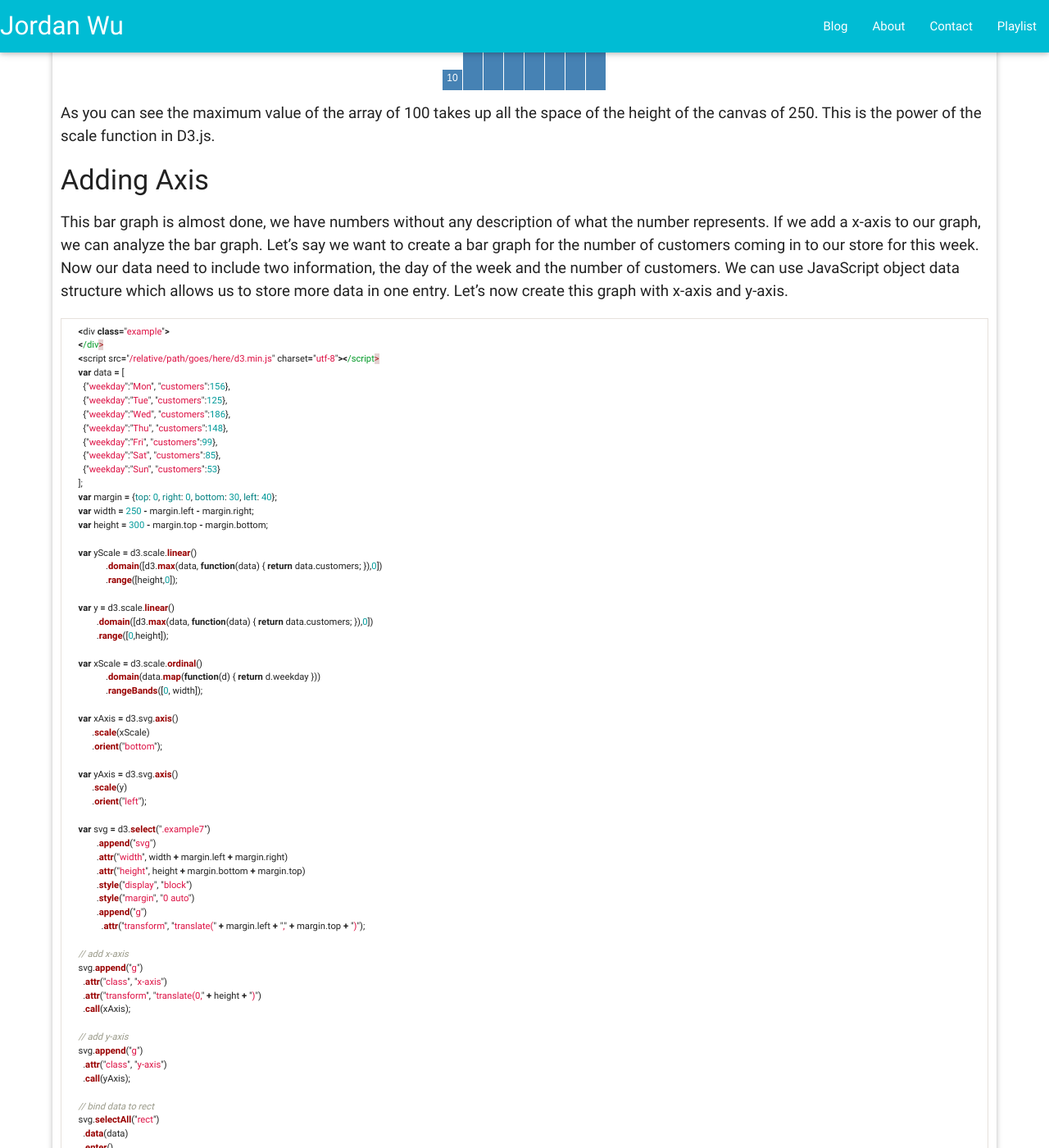
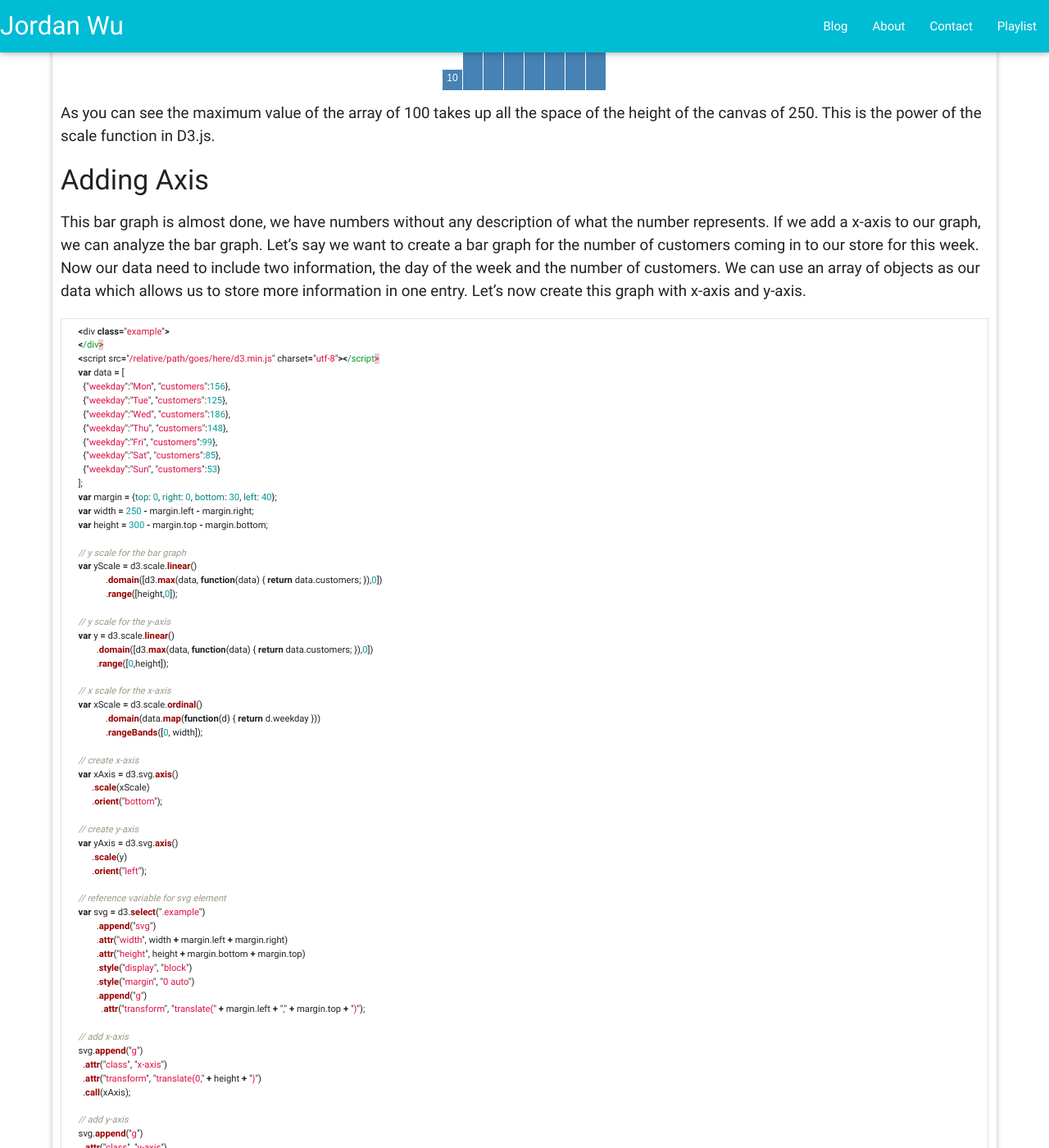
Before and after one commit to JordanSpencerWu/old-website, a Jekyll site: the page built from _posts/blog/2016/March/2016-03-04-learning-d3js.markdown, in a window 1280 px wide and 1400 px high, scrolled down 6736 px. Shown: the whole window at 82% size. Built offline with Jekyll 4.4.1, drawn with Linux system fonts in a browser that asks for light colours; nearby versions of some CDN libraries; comment, search, counter and statistics services are not loaded; some of the changed text lies outside the part shown.

Commit message:
fix a few typo in d3.js blog

```diff
--- a/_posts/blog/2016/March/2016-03-04-learning-d3js.markdown
+++ b/_posts/blog/2016/March/2016-03-04-learning-d3js.markdown
@@ -53,7 +53,7 @@
 into our DOM.
 
 {% highlight html %}
-  <div class="example1">
+  <div class="example">
     <svg>
       <rect width="50" height="100" style="fill: steelblue;"></rect>
     </svg>
@@ -63,8 +63,8 @@
 #### Let's Make a Bar Graph
 Making a `rect` svg element is easy, but it doesn't tell us anything! For
 the `rect` to be meaningful it has to represent some data or number. Lets learn how to
-bind data to our `rect` elements. The easiest way to store our data is in a `Array`
-in JavaScript. Let's bind our `rect` elements to data from a array.
+bind data to our `rect` elements. The easiest way to store our data is in an `Array`
+in JavaScript. Let's bind our `rect` elements to data from an array.
 
 {% highlight html %}
   <div class="example">
@@ -98,16 +98,16 @@
 Now that looks like a bar graph! Lets break down the code:
 
 1. The first things we did was create a few variables that will be used in our svg elements. The data variable is a array of
-numbers that represents the data we want to bind to our svg elements.
+numbers that represents the data we want to bind to our svg element.
 2. Everytime you use D3.js you need to select a element in your DOM as the starting point. After selecting a element using D3.js
 `select` method we can `append` a `svg` element to that selected element. This will create a canvas for our data visualization
 for our svg elements.
 3. We then added our `width` and `height` attributes to our `svg` element.
 4. The `selectAll` method is a bit tricky to understand. This method is used to select all `rect` elements inside our `svg`
-element. Since we created a new `svg` element with nothing in it, the `selectAll` will know that there isn't any `rect`.
+element. Since we created a new `svg` element with nothing in it, the `selectAll` will know that there isn't any `rect` element yet.
 5. The next step is to bind our data to the `rect` elements that we used `selectAll` method to select.
 6. A very important method is `enter` which will append the `rect` into our canvas and will continue appending `rect` elements
-until all the data in the array is binded to a `rect` element.
+until every data in the array is binded to a `rect` element.
 7. Each `rect` element has the following attributes `x`, `y`, `width`, `height` and `style`. The `x` and `y` attributes are for the position of each `rect` element,
 we don't want all the `rect` to have the same position. Another thing is that we don't want the height of
 the `rect` to be the same. That's where `function (d,i)` comes in. This function is a built-in function parameter
@@ -343,7 +343,7 @@
 represents. If we add a x-axis to our graph, we can analyze the bar graph. Let's say we
 want to create a bar graph for the number of customers coming in to our store for this week.
 Now our data need to include two information, the day of the week and the number of customers.
-We can use JavaScript object data structure which allows us to store more data in one entry. Let's
+We can use an array of objects as our data which allows us to store more information in one entry. Let's
 now create this graph with x-axis and y-axis.
 
 {% highlight javascript %}
@@ -363,27 +363,33 @@
   var width = 250 - margin.left - margin.right;
   var height = 300 - margin.top - margin.bottom;
 
+  // y scale for the bar graph
   var yScale = d3.scale.linear()
               .domain([d3.max(data, function(data) { return data.customers; }),0])
               .range([height,0]);
 
+  // y scale for the y-axis
   var y = d3.scale.linear()
           .domain([d3.max(data, function(data) { return data.customers; }),0])
           .range([0,height]);
 
+  // x scale for the x-axis
   var xScale = d3.scale.ordinal()
               .domain(data.map(function(d) { return d.weekday }))
               .rangeBands([0, width]);
 
+  // create x-axis
   var xAxis = d3.svg.axis()
         .scale(xScale)
         .orient("bottom");
 
+  // create y-axis
   var yAxis = d3.svg.axis()
         .scale(y)
         .orient("left");
 
-  var svg = d3.select(".example7")
+  // reference variable for svg element
+  var svg = d3.select(".example")
           .append("svg")
           .attr("width", width + margin.left + margin.right)
           .attr("height", height + margin.bottom + margin.top)
@@ -437,8 +443,8 @@
 <div class="example7">
 </div>
 
-Now that looks like a legit bar graph! All you need to know to add a axis to your
-data visualization is the scale and the orientation. D3.js needs to know how to create the
+Now that looks like a legit bar graph! All you need to know to add a axis to your data
+visualization is the scale and the orientation. D3.js needs to know how to create the
 axis based on a scale and where to put it in the svg canvas.
 
 #### Conculsion
```
Also changed, not shown: other parts of _posts/blog/2016/March/2016-03-04-learning-d3js.markdown (+3 -3 lines).
